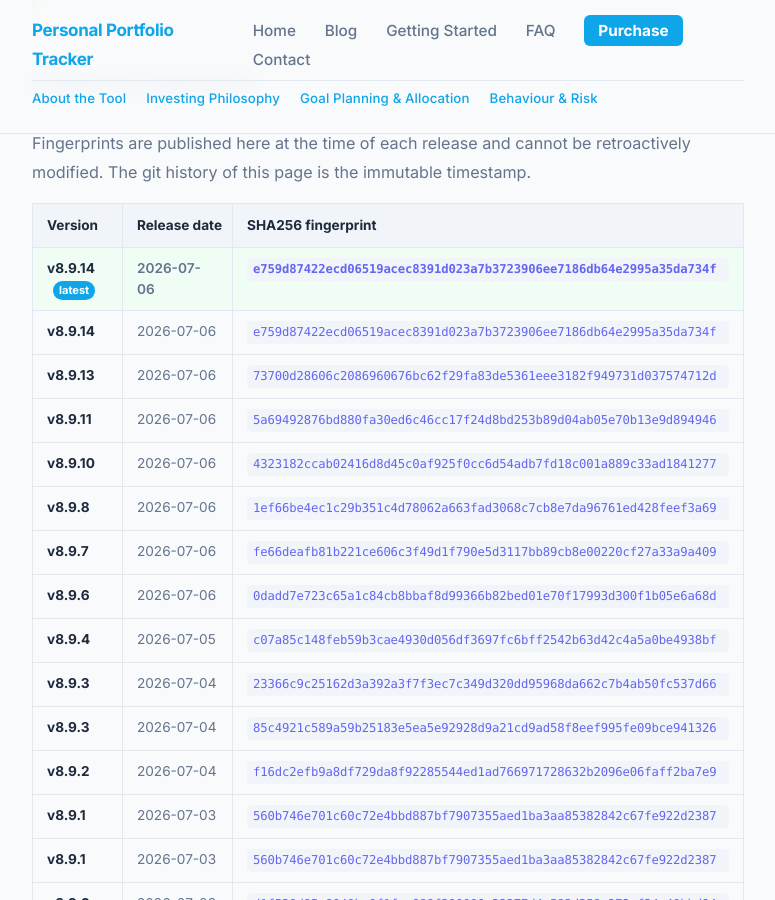
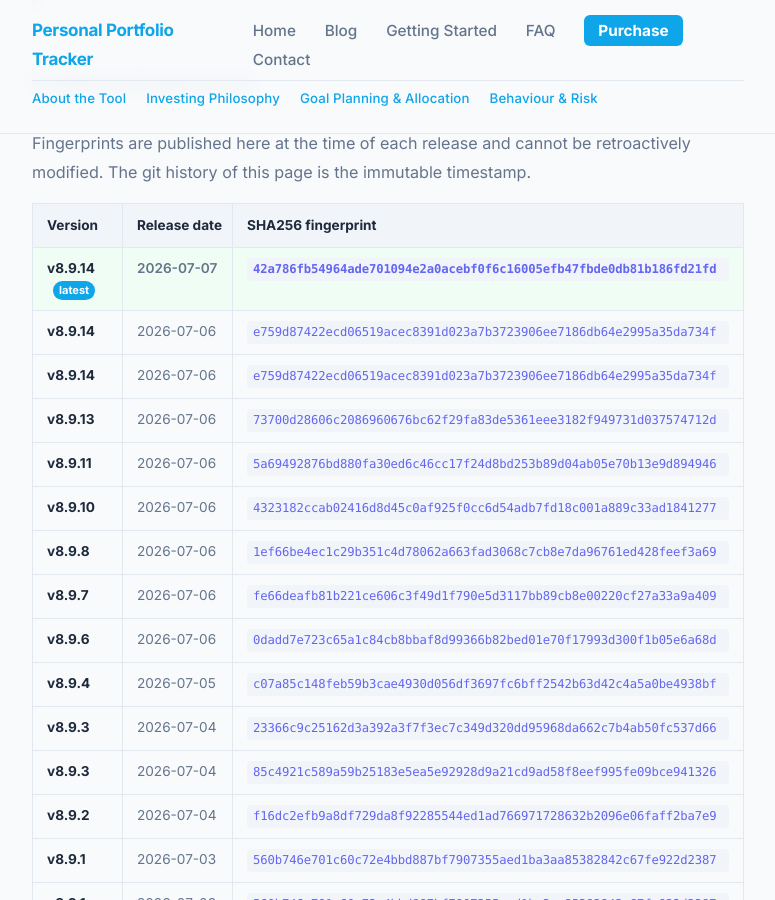
Before and after one commit to srikrishna2024/portfolio-tracker-blog, a Jekyll site: the page built from release-fingerprints/index.html, in a window 1280 px wide and 900 px high, scrolled down 976 px. Shown: the whole window, without its empty margins (252-1027 px from the left). Built offline with Jekyll 4.4.1, drawn with Linux system fonts in a browser that asks for light colours.

Commit message:
release: add v8.9.14 fingerprint

```diff
--- a/release-fingerprints/index.html
+++ b/release-fingerprints/index.html
@@ -41,6 +41,11 @@
       <tbody>
         <tr class="fp-current">
           <td><strong>v8.9.14</strong> <span class="fp-badge">latest</span></td>
+          <td>2026-07-07</td>
+          <td><code class="fp-code">42a786fb54964ade701094e2a0acebf0f6c16005efb47fbde0db81b186fd21fd</code></td>
+        </tr>
+        <tr>
+          <td><strong>v8.9.14</strong></td>
           <td>2026-07-06</td>
           <td><code class="fp-code">e759d87422ecd06519acec8391d023a7b3723906ee7186db64e2995a35da734f</code></td>
         </tr>
```
